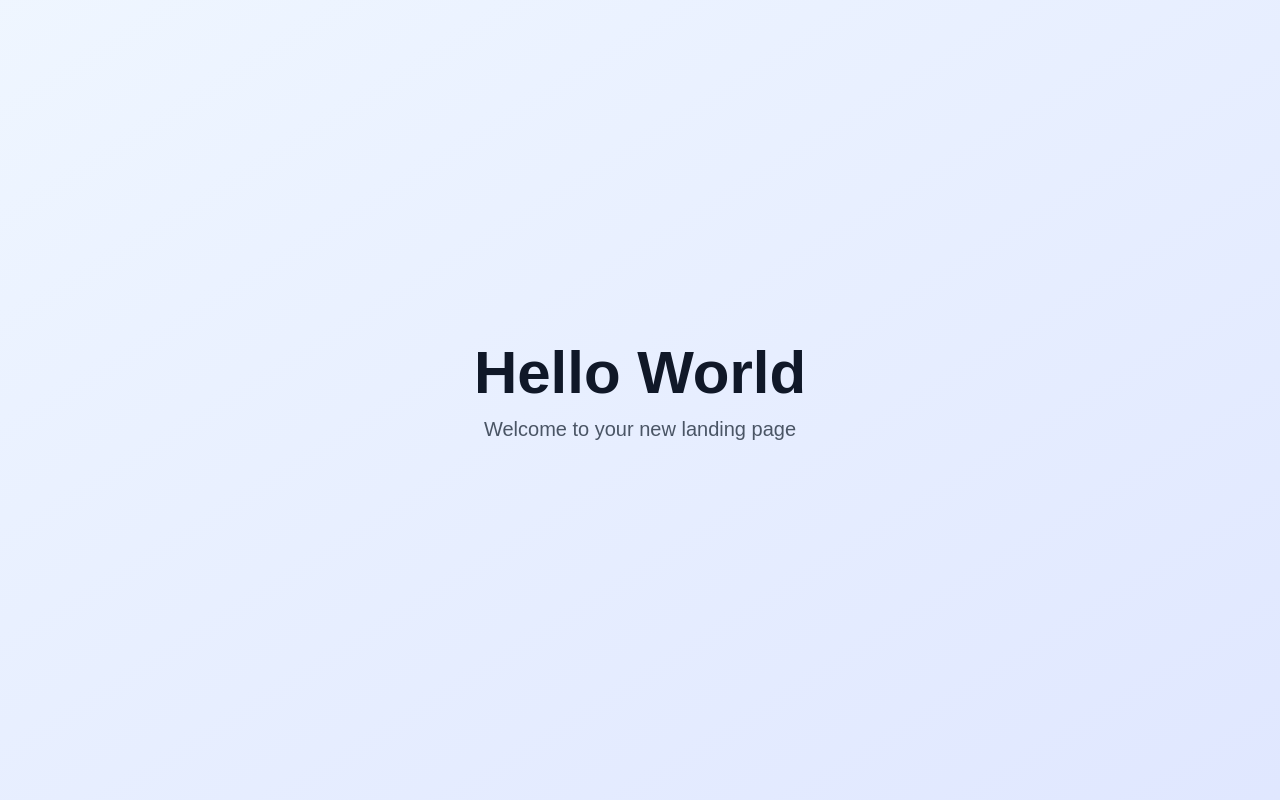
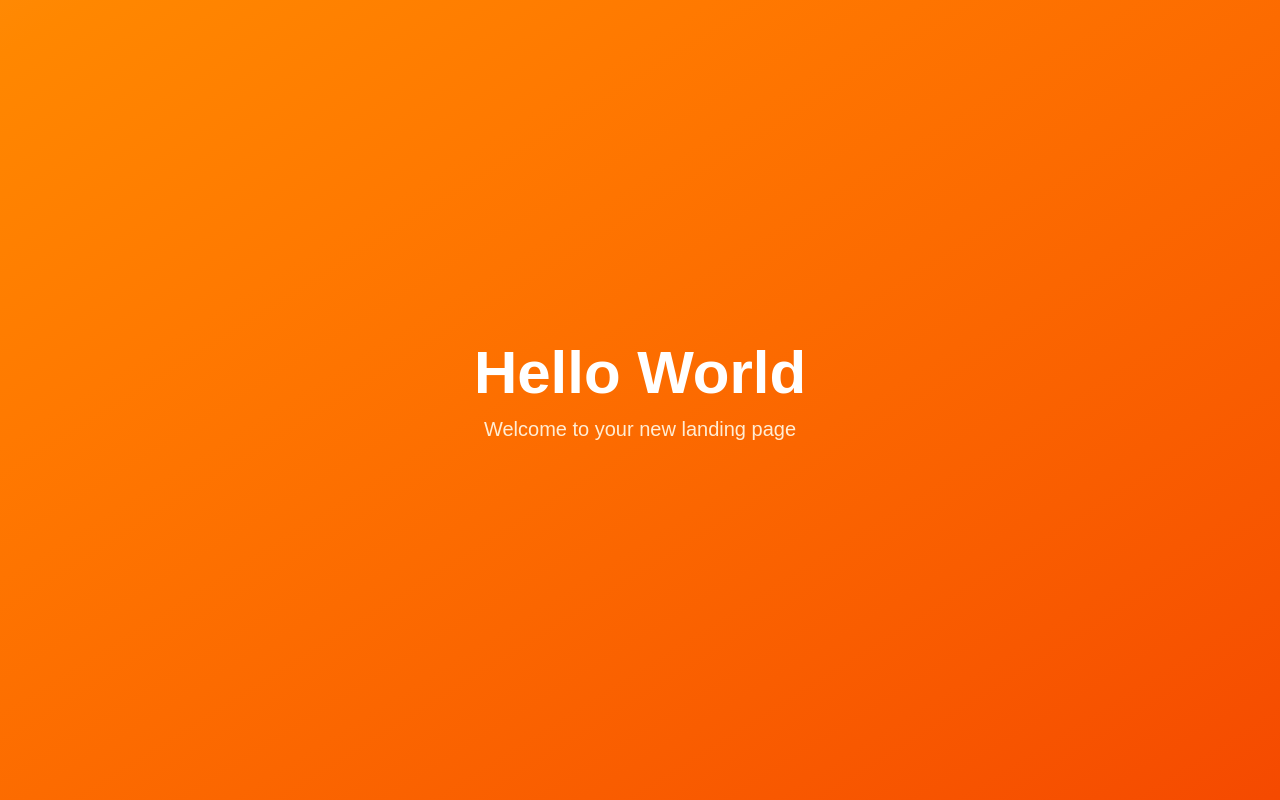
Before and after one commit to ns-test-org/hi, a Next.js app in the folder packages/new-web-app-room/: page / in a window 1280 px wide. Built offline with nearby package versions, Linux system fonts and the light colour scheme.

Commit message:
AI chat session: Updated code and files

```diff
--- a/packages/new-web-app-room/src/app/page.tsx
+++ b/packages/new-web-app-room/src/app/page.tsx
@@ -1,11 +1,11 @@
 export default function Landing() {
   return (
-    <div className="min-h-screen w-full flex items-center justify-center bg-gradient-to-br from-blue-50 to-indigo-100">
+    <div className="min-h-screen w-full flex items-center justify-center bg-gradient-to-br from-orange-400 to-orange-600">
       <div className="text-center px-6">
-        <h1 className="text-6xl font-bold text-gray-900 mb-4 animate-float">
+        <h1 className="text-6xl font-bold text-white mb-4 animate-float">
           Hello World
         </h1>
-        <p className="text-xl text-gray-600 animate-float" style={{ animationDelay: '0.2s' }}>
+        <p className="text-xl text-orange-100 animate-float" style={{ animationDelay: '0.2s' }}>
           Welcome to your new landing page
         </p>
       </div>
```
